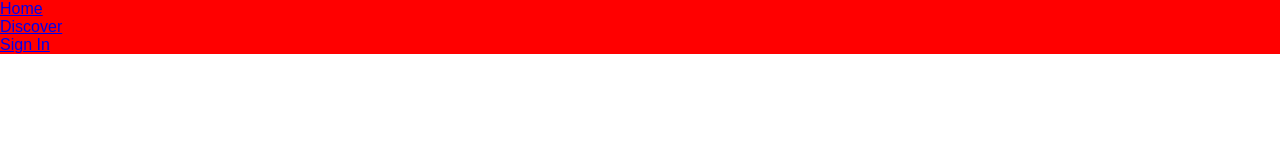
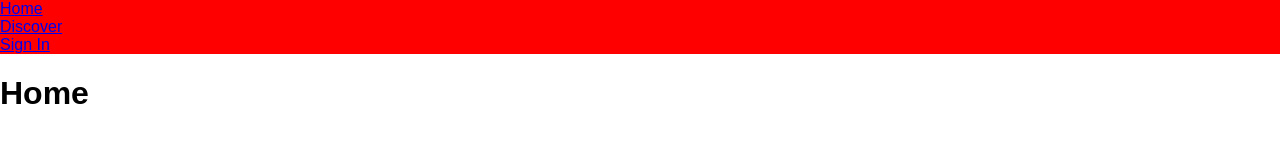
Before and after one commit to olivarity/sidespark-server, a React (Create React App) app: page / in a window 1280 px wide. Shown: the top 165 px of the page. Built offline with nearby package versions, Linux system fonts and the light colour scheme.

Commit message:
Routes so compiler shuts up

```diff
--- a/src/App.js
+++ b/src/App.js
@@ -12,6 +12,9 @@ class App extends Component {
       <Router>
         <div className="App">
           <Nav />
+          <Route exact path="/" render={() => <h1>Home</h1>}/>
+          <Route path="/discover" render={() => <h1>Discover</h1>}/>
+          <Route path="/login" render={() => <h1>Sign In</h1>}/>
         </div>
       </Router>
     );
```
